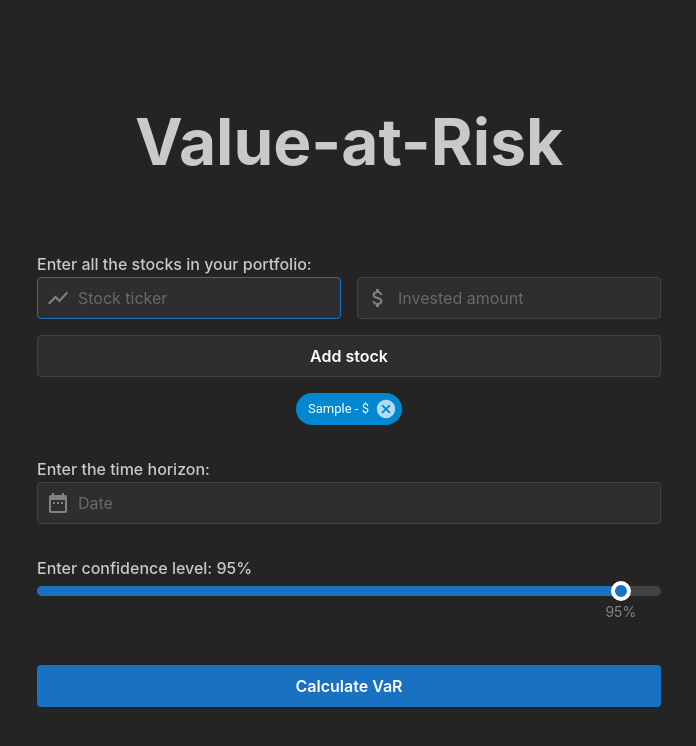
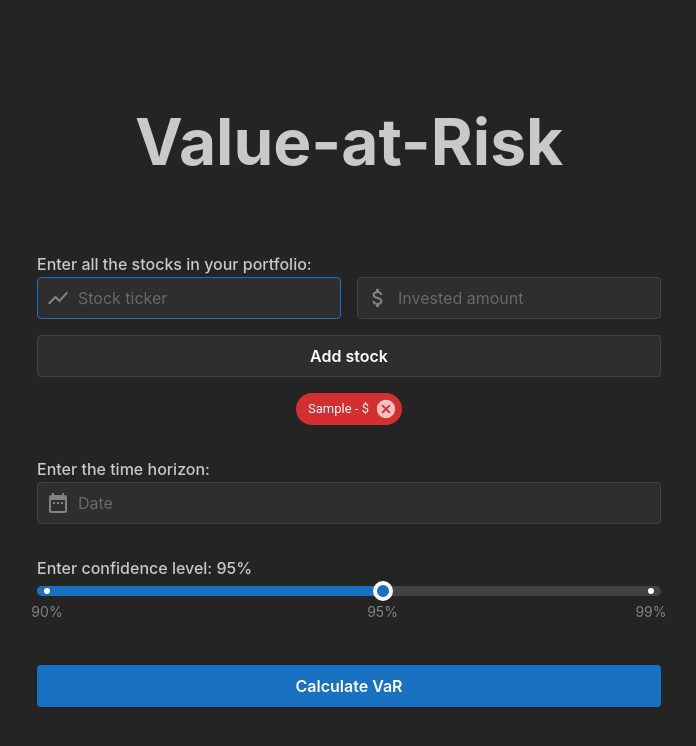
Before and after one commit to mairovitzmario/value-at-risk, a React (Vite) app in the folder frontend/: page / in a window 1280 px wide. Both pictures are taken after typing "Sample", "Sample" into the empty fields and a click on the button "Add stock". Shown: the top 746 px of the page, without its empty margins (291-987 px from the left). Built offline with nearby package versions, Linux system fonts and the light colour scheme; no server answers.

Commit message:
added stock validation

```diff
--- a/frontend/src/App.jsx
+++ b/frontend/src/App.jsx
@@ -39,7 +39,7 @@ function App() {
       "initial_investment": initial_investment,
       "confidence_level": confidence_level
     }
-    console.log(payload)
+    console.log('THIS IS THE PAYLOAD', payload)
     return payload;
   }
 
@@ -76,10 +76,14 @@ function App() {
           <Slider
             value={confidenceLevel}
             onChange={setConfidenceLevel}
+            min={90}
+            max={99}
             color="blue"
             size="lg"
             marks={[
+              { value: 90, label: '90%' },
               { value: 95, label: '95%' },
+              { value: 99, label: '99%' },
             ]}
           />
 
--- a/frontend/src/components/ShowResults/ShowResults.jsx
+++ b/frontend/src/components/ShowResults/ShowResults.jsx
@@ -47,14 +47,14 @@ function ShowResults({ payload }) {
         <>
             <Space h='md' />
             <Title order={2} size={'2rem'}>Historical VaR</Title>
-            <Text>{`-\$${results.historical.absolute.toFixed(2)} or -${results.historical.relative.toFixed(2)}% of your portfolio`}</Text>
+            <Text>{`-\$${results.historical.absolute.toFixed(2)} or -${(100 * results.historical.relative).toFixed(2)}% of your initial portfolio`}</Text>
 
             <Space h='xl' />
             <Title order={2} size={'2rem'}>Parametric VaR</Title>
-            <Text>{`-\$${results.parametric.absolute.toFixed(2)} or -${results.parametric.relative.toFixed(2)}% of your portfolio`}</Text>
+            <Text>{`-\$${results.parametric.absolute.toFixed(2)} or -${(100 * results.parametric.relative).toFixed(2)}% of your initial portfolio`}</Text>
             <Space h='xl' />
             <Title order={2} size={'2rem'}>Monte-Carlo VaR</Title>
-            <Text>{`-\$${results.monte_carlo.absolute.toFixed(2)} or -${results.monte_carlo.relative.toFixed(2)}% of your portfolio`}</Text>
+            <Text>{`-\$${results.monte_carlo.absolute.toFixed(2)} or -${(100 * results.monte_carlo.relative).toFixed(2)}% of your initial portfolio`}</Text>
             <Space h='md' />
         </>
     )
--- a/frontend/src/components/StockChip/StockChip.jsx
+++ b/frontend/src/components/StockChip/StockChip.jsx
@@ -1,5 +1,41 @@
-function StockChip() {
-    return (<></>);
+import { Chip } from "@mui/material";
+import { useStocks } from "../../contexts/StocksContext";
+import { useState, useEffect } from "react";
+import { fetchTickerValidation } from "../../utils/fetch_api";
+
+function StockChip({ index }) {
+    const { stocks, editStock, removeStock } = useStocks();
+
+    useEffect(() => {
+        const validateTicker = async () => {
+            const result = await fetchTickerValidation(stocks[index].ticker);
+
+            if (result.error || result.data === false) {
+
+                editStock(index, { state: 'error' });
+            } else {
+
+                editStock(index, { state: 'success' });
+            }
+        };
+
+        validateTicker();
+    }, []);
+
+    return (
+        <Chip
+            key={index}
+            label={`${stocks[index].ticker} - $${stocks[index].amount}`}
+            onDelete={() => removeStock(index)}
+            color={
+                stocks[index].state === 'loading'
+                    ? 'warning'
+                    : stocks[index].state === 'error'
+                        ? 'error'
+                        : 'info'
+            }
+        />
+    );
 }
 
 export default StockChip;
--- a/frontend/src/components/StocksForm/StocksForm.jsx
+++ b/frontend/src/components/StocksForm/StocksForm.jsx
@@ -8,6 +8,7 @@ import { useStocks } from '../../contexts/StocksContext';
 import useComponentWidth from '../../hooks/useComponentWidth';
 import { fetchTickerValidation } from '../../utils/fetch_api';
 import { useViewportSize } from '@mantine/hooks';
+import StockChip from '../StockChip/StockChip';
 import React from 'react';
 
 
@@ -27,7 +28,7 @@ function StocksForm() {
   }, [stockTicker]);
 
   function onStockAdd() {
-    const newStock = { 'ticker': stockTicker, 'amount': stockAmount }
+    const newStock = { 'ticker': stockTicker, 'amount': stockAmount, 'state': 'loading' }
 
     addStock(newStock);
     setStockTicker('');
@@ -74,12 +75,7 @@ function StocksForm() {
           <Button variant="default" color="gray" size="md" onClick={onStockAdd}>Add stock</Button>
           <Group justify='center' maw={formWidth ? formWidth : 'auto'}>
             {stocks.map((stock, index) => (
-              <Chip
-                key={index}
-                label={`${stock.ticker} - $${stock.amount}`}
-                onDelete={() => removeStock(index)}
-                color='info'
-              />
+              <StockChip key={index} index={index} />
             ))}
           </Group>
         </Stack>
--- a/frontend/src/contexts/StocksContext.jsx
+++ b/frontend/src/contexts/StocksContext.jsx
@@ -13,12 +13,20 @@ export const StocksProvider = ({ children }) => {
         setStocks((prev) => prev.filter((_, i) => i !== index));
     };
 
+    const editStock = (index, updatedFields) => {
+        setStocks((prev) =>
+            prev.map((stock, i) =>
+                i === index ? { ...stock, ...updatedFields } : stock
+            )
+        );
+    };
+
     const resetStocks = () => {
         setStocks([]);
     };
 
     return (
-        <StocksContext.Provider value={{ stocks: stocks, addStock: addStock, removeStock: removeStock, resetStocks: resetStocks }}>
+        <StocksContext.Provider value={{ stocks: stocks, addStock: addStock, removeStock: removeStock, editStock: editStock, resetStocks: resetStocks }}>
             {children}
         </StocksContext.Provider>
     );
```
Also changed, not shown: 1 other file (tests, documents, lock files or other folders).
